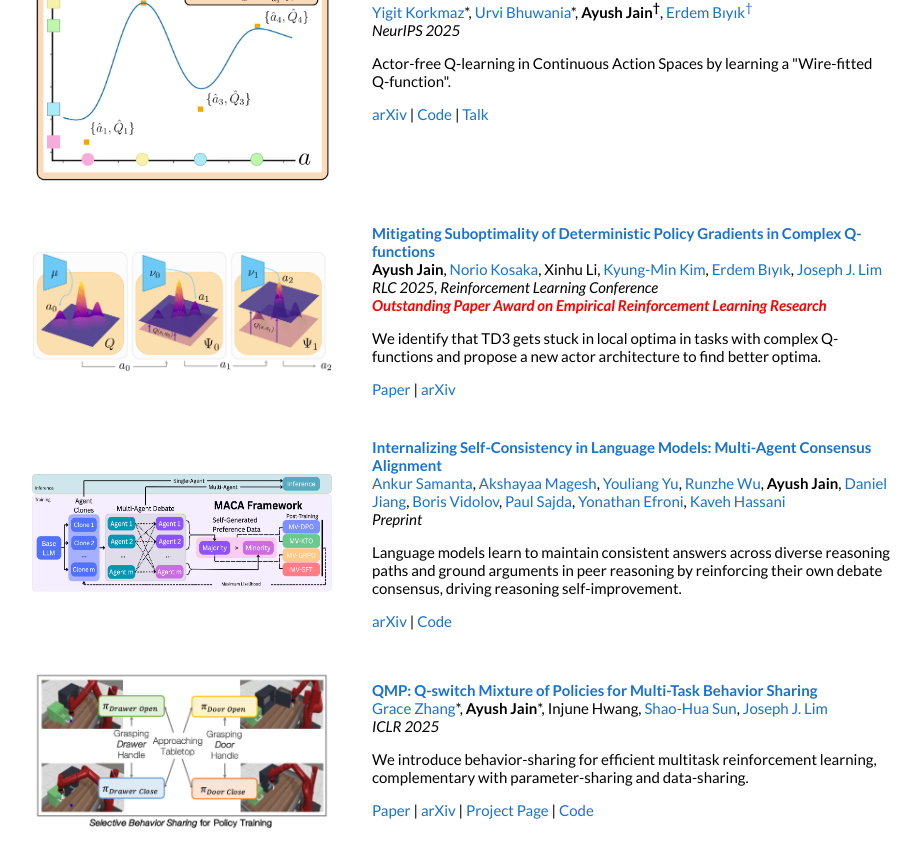
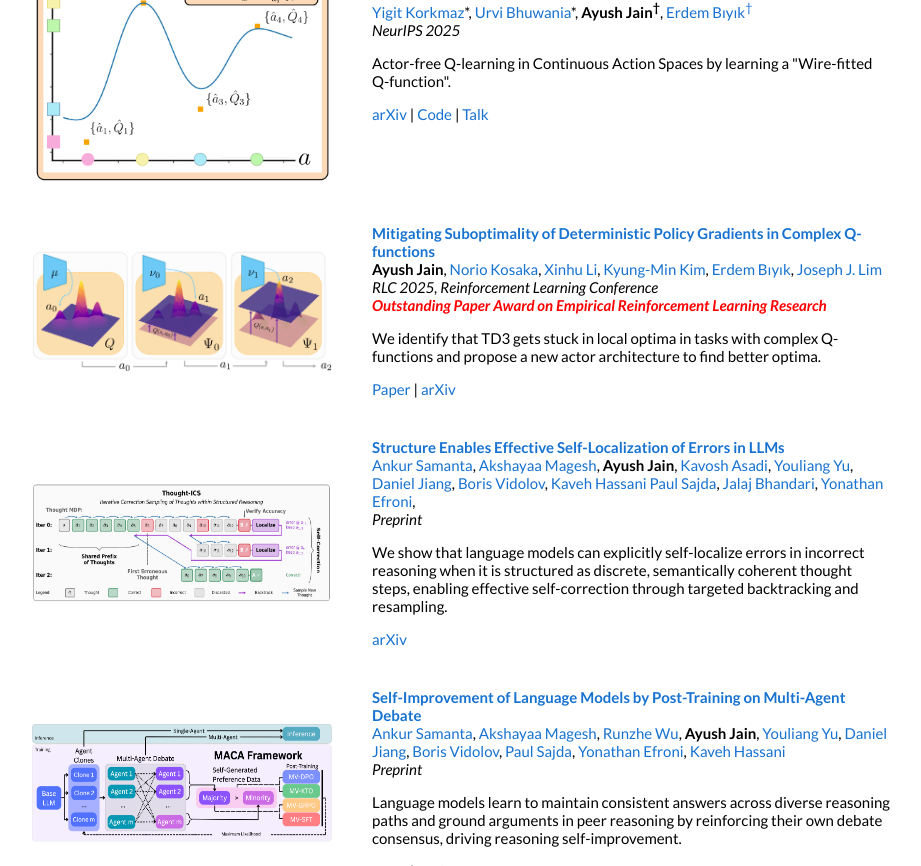
Before and after one commit to ayushj240/ayushj240.github.io, a Jekyll site: the page index.html, which Jekyll copies as it is, in a window 1280 px wide and 900 px high, scrolled down 1112 px, cut to the strip 0-866 px from the top of the window. Shown: the whole strip, without its empty margins (178-1099 px from the left). Built offline with Jekyll 4.4.1, drawn with Linux system fonts in a browser that asks for light colours.

Commit message:
Add structure enables effective self-localization paper

```diff
--- a/index.html
+++ b/index.html
@@ -160,7 +160,7 @@
              <papertitle>When a Robot is More Capable than a Human: Learning from Constrained Demonstrators</papertitle>
            </a>
            <br>
-            Xinhu Li,
+          <a href="https://xhlsgit.github.io/">Xinhu Li</a>,
            <strong>Ayush Jain</strong>,
           <a href="https://yang-zj1026.github.io/">Zhaojing Yang</a>,
           <a href="https://ygtkorkmaz.github.io/">Yigit Korkmaz</a>,
@@ -251,7 +251,7 @@
            <br>
            <strong>Ayush Jain</strong>,
            <a href="https://rowing0914.github.io/">Norio Kosaka</a>,
-           Xinhu Li,
+           <a href="https://xhlsgit.github.io/">Xinhu Li</a>,
            <a href="https://bi.snu.ac.kr/~kmkim/">Kyung-Min Kim</a>,
            <a href="https://ebiyik.github.io/">Erdem B&#305;y&#305;k</a>,
            <a href="https://clvrai.com/web_lim/">Joseph J. Lim</a>
@@ -270,6 +270,37 @@
      </table>
 
 
+        <table width="100%" align="center" border="0" cellspacing="0" cellpadding="20">
+          <td width="30%">
+           <a href="https://arxiv.org/abs/2602.02416">
+             <img src="images/thought_ics_teaser.png" href="https://arxiv.org/abs/2602.02416" alt="MACA Teaser" width="300" height="120" type="image/png"></td>
+           </a>
+           <td valign="middle" width="70%">
+             <a href="https://arxiv.org/abs/2602.02416">
+               <papertitle>Structure Enables Effective Self-Localization of Errors in LLMs</papertitle>
+             </a>
+             <br>
+             <a href="https://www.linkedin.com/in/ankursamanta/">Ankur Samanta</a>,
+             <a href="https://sites.google.com/view/akshayaamagesh/home">Akshayaa Magesh</a>,
+             <strong>Ayush Jain</strong>,
+             <a href="https://kavosh8.github.io/">Kavosh Asadi</a>,
+             <a href="https://www.linkedin.com/in/youliangyu/">Youliang Yu</a>,
+             <a href="https://danielrjiang.github.io/">Daniel Jiang</a>,
+             <a href="https://www.linkedin.com/in/borisvidolov/">Boris Vidolov</a>,
+             <a href="https://kavehhassani.github.io/">Kaveh Hassani</a>
+             <a href="https://www.bme.columbia.edu/paul-sajda">Paul Sajda</a>,
+             <a href="https://www.columbia.edu/~jb3618/">Jalaj Bhandari</a>,
+             <a href="https://sites.google.com/view/yonathan-efroni/home">Yonathan Efroni</a>,
+             <br>
+             <em>Preprint</em>
+             <br>
+             <p>We show that language models can explicitly self-localize errors in incorrect reasoning when it is structured as discrete, semantically coherent thought steps, enabling effective self-correction through targeted backtracking and resampling.</p>
+             <a href="https://arxiv.org/abs/2602.02416">arXiv</a>
+             <p></p>
+           </td>
+
+       </table>
+
 
         <table width="100%" align="center" border="0" cellspacing="0" cellpadding="20">
           <td width="30%">
@@ -278,14 +309,14 @@
            </a>
            <td valign="middle" width="70%">
              <a href="https://arxiv.org/abs/2509.15172">
-               <papertitle>Internalizing Self-Consistency in Language Models: Multi-Agent Consensus Alignment</papertitle>
+               <papertitle>Self-Improvement of Language Models by Post-Training on Multi-Agent Debate</papertitle>
              </a>
              <br>
              <a href="https://www.linkedin.com/in/ankursamanta/">Ankur Samanta</a>,
              <a href="https://sites.google.com/view/akshayaamagesh/home">Akshayaa Magesh</a>,
-             <a href="https://www.linkedin.com/in/youliangyu/">Youliang Yu</a>,
              <a href="https://ziqian2000.github.io/">Runzhe Wu</a>,
              <strong>Ayush Jain</strong>,
+             <a href="https://www.linkedin.com/in/youliangyu/">Youliang Yu</a>,
              <a href="https://danielrjiang.github.io/">Daniel Jiang</a>,
              <a href="https://www.linkedin.com/in/borisvidolov/">Boris Vidolov</a>,
              <a href="https://www.bme.columbia.edu/paul-sajda">Paul Sajda</a>,
```
Also changed, not shown: images/thought_ics_teaser.png (added).
